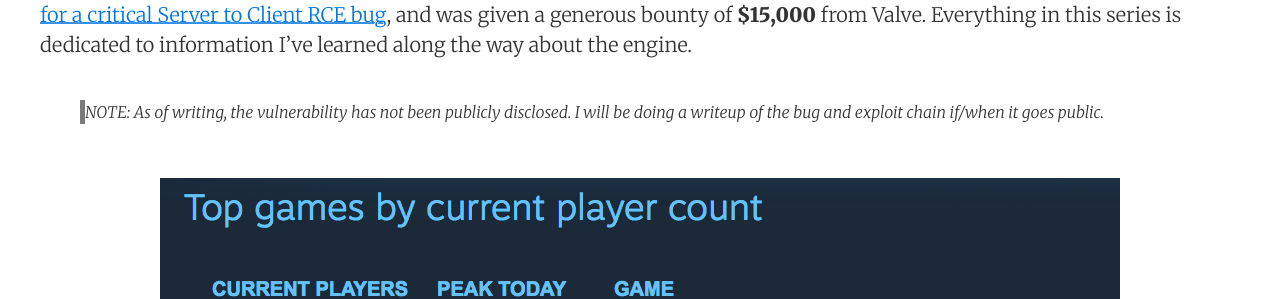
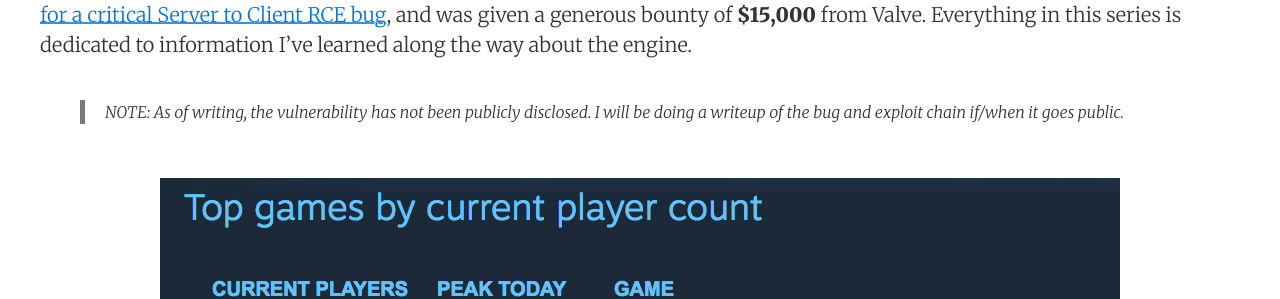
Before and after one commit to Gbps/gbps.github.io, a Jekyll site: the page built from _posts/2018-08-02-source-engine-1.md, in a window 1280 px wide. Shown: the part 790-1089 px from the top of the page. Built offline with Jekyll 4.4.1, drawn with Linux system fonts in a browser that asks for light colours; nearby versions of some CDN libraries.

Commit message:
Fix post

```diff
--- a/_sass/basscss/_base-typography.scss
+++ b/_sass/basscss/_base-typography.scss
@@ -63,6 +63,7 @@ blockquote,
 blockquote p {
   font-size: .8rem;
   font-style: italic;
+  padding-left: .5rem;
 }
 
 h1,
```
